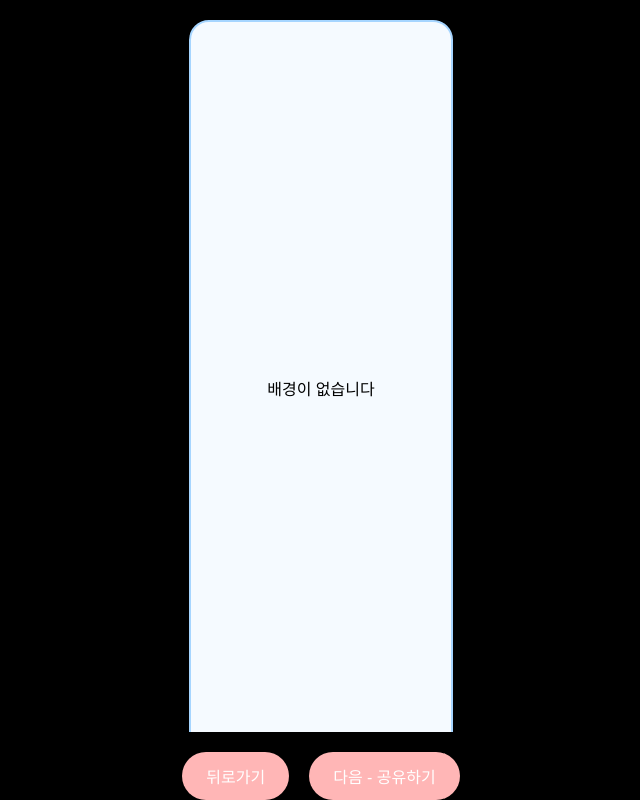
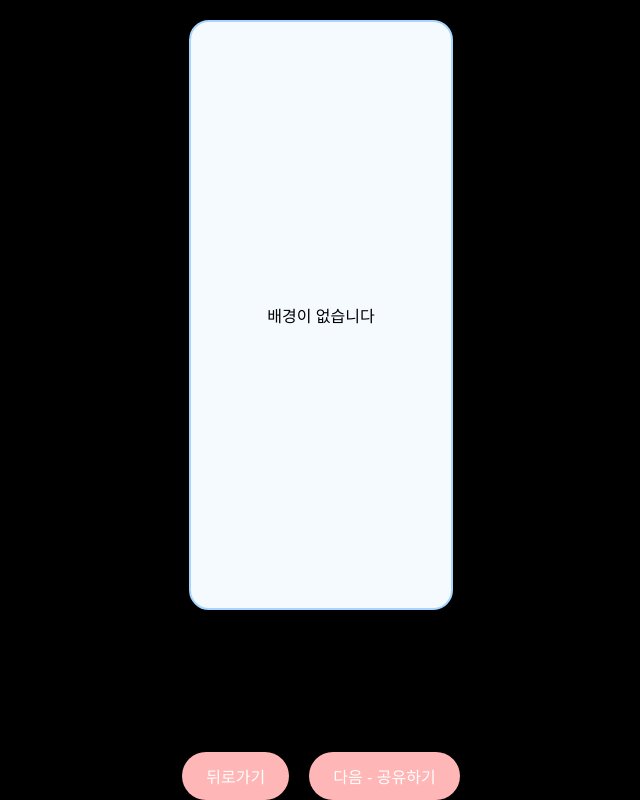
Before and after one commit to xeon-243859/ppongtok-app, a React (Vite) app: page /preview in a window 1280 px wide. Shown: the whole page, without its empty margins (319-959 px from the left). Built offline with nearby package versions, Linux system fonts and the light colour scheme.

Commit message:
🧩 PreviewPage mediaType 로직 개선 + 이미지 배경 출력 + moving-box 사이즈 안정화

```diff
--- a/src/pages/PreviewPage.css
+++ b/src/pages/PreviewPage.css
@@ -18,8 +18,8 @@
 }
 
 .moving-box {
-  width: 100%;
-  height: 100%;
+  width: 60%;
+  height: 80%;
   position: relative;         /* ✅ 자식 요소 기준 설정 */
 }
 
--- a/src/pages/PreviewPage.jsx
+++ b/src/pages/PreviewPage.jsx
@@ -1,8 +1,6 @@
 import React, { useEffect, useState, useRef } from "react";
 import { useLocation } from "react-router-dom";
 import "./PreviewPage.css";
-
-console.log("🟢 PreviewPage has loaded correctly.");
 
 const PreviewPage = () => {
   const location = useLocation();
@@ -29,16 +27,14 @@ const PreviewPage = () => {
       ? rawImages.filter((img) => typeof img === "string" && img.trim() !== "")
       : [];
 
-    console.log("✅ 이미지 리스트:", validImages);
-
     setSelectedImages(validImages);
 
     const hasImages = validImages.length > 0;
     const hasVideo = selectedVideo && selectedVideo !== "null" && selectedVideo !== "";
 
-    if (forcedMediaType === "image") {
+    if (forcedMediaType === "image" && hasImages) {
       setMediaType("image");
-    } else if (forcedMediaType === "video") {
+    } else if (forcedMediaType === "video" && hasVideo) {
       setMediaType("video");
     } else if (hasImages) {
       setMediaType("image");
@@ -75,6 +71,8 @@ const PreviewPage = () => {
     return () => clearTimeout(timer);
   }, [selectedMusic]);
 
+  const repeatedMessage = message.length < 20 ? message.repeat(3) : message;
+
   return (
     <div className="preview-page">
       <div className="media-box">
@@ -103,14 +101,9 @@ const PreviewPage = () => {
             <div className="media-fallback">배경이 없습니다</div>
           )}
 
-          {/* ✅ 자막: 타자체 아닌 흐르는 방식 */}
-          {message && (
           <div className="scrolling-caption">
-          <span>{message.length < 20 ? message.repeat(3) : message}</span>
-        </div>
-        )}
-
-
+            <span>{repeatedMessage}</span>
+          </div>
         </div>
       </div>
 
```
